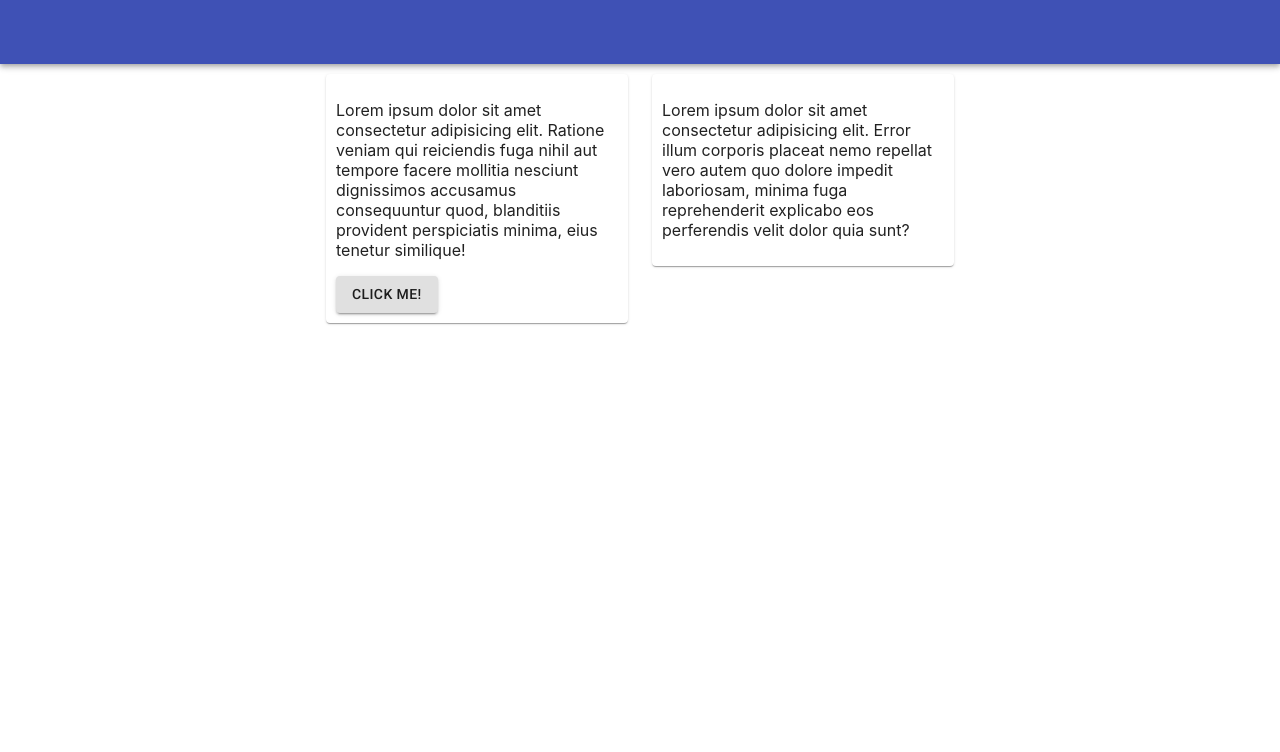
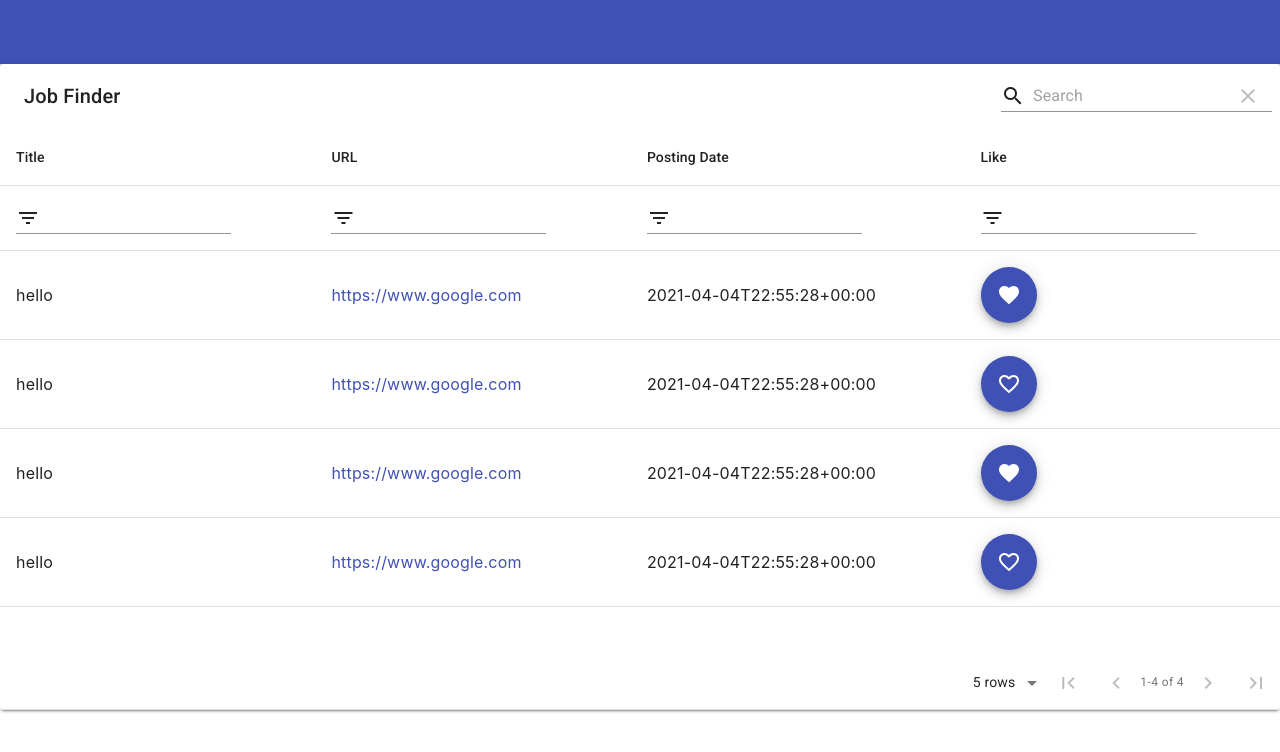
Before and after one commit to dani888/job-finder, a React (Create React App) app: page / in a window 1280 px wide. Shown: the top 752 px of the page. Built offline with nearby package versions, Linux system fonts and the light colour scheme.

Commit message:
Added material table

```diff
--- a/package.json
+++ b/package.json
@@ -8,6 +8,8 @@
     "@testing-library/jest-dom": "^5.11.10",
     "@testing-library/react": "^11.2.6",
     "@testing-library/user-event": "^12.8.3",
+    "dayjs": "^1.10.4",
+    "material-table": "^1.69.2",
     "nodemon": "^2.0.7",
     "react": "^17.0.2",
     "react-dom": "^17.0.2",
--- a/src/components/JobFinder/index.jsx
+++ b/src/components/JobFinder/index.jsx
@@ -1,7 +1,10 @@
 import { Component } from 'react';
 
 import { withStyles } from '@material-ui/core/styles';
-import { Button, Grid, Paper } from '@material-ui/core';
+import { Grid, Link, Fab } from '@material-ui/core';
+import { FavoriteBorder, Favorite } from '@material-ui/icons'
+import MaterialTable from 'material-table';
+import dayjs from 'dayjs';
 
 const styles = theme => ({
   root: {
@@ -9,31 +12,94 @@ const styles = theme => ({
   paper: {
       padding:10,
       "margin-top":10
+  },
+  table:{
+
   }
 });
 
 class JobFinder extends Component {
   constructor(props) {
     super(props);
+    this.state = {
+      data: [
+        {
+          id:"d8e025b9-9465-4e95-b951-e65b7294f1c3",
+          title:"hello",
+          url:"https://www.google.com",
+          date: dayjs().format(),
+          liked: true
+        },
+        {
+          id:"5994a83c-64ef-44a1-9f06-968d08d6c3a6",
+          title:"hello",
+          url:"https://www.google.com",
+          date: dayjs().format(),
+          liked: false
+        },
+        {
+          id:"a2eaefcb-3cec-491c-bc90-fc2fe3fc04bc",
+          title:"hello",
+          url:"https://www.google.com",
+          date: dayjs().format(),
+          liked: true
+        },
+        {
+          id:"54dba544-f833-4905-8108-8836228dd9e8",
+          title:"hello",
+          url:"https://www.google.com",
+          date: dayjs().format(),
+          liked: false
+        }
+      ],
+      isLoading:false
+    }
   }
+
+  updateFav(id){
+    this.setState(this.state.data.map(row=>{
+      if(row.id == id){
+        row.liked = !row.liked
+      }
+      return row
+    }))
+  }
+
   render() {
     const { classes } = this.props;
     return (
       <Grid container spacing={3}>
-        <Grid item lg={3} xs={12}>
-        </Grid>
-        <Grid item lg={3} xs={12}>
-          <Paper className={classes.paper}>
-            <p>Lorem ipsum dolor sit amet consectetur adipisicing elit. Ratione veniam qui reiciendis fuga nihil aut tempore facere mollitia nesciunt dignissimos accusamus consequuntur quod, blanditiis provident perspiciatis minima, eius tenetur similique!</p>
-            <Button variant="contained">Click Me!</Button>
-          </Paper>
-        </Grid>
-        <Grid item lg={3} xs={12}>
-          <Paper className={classes.paper}>
-              <p>Lorem ipsum dolor sit amet consectetur adipisicing elit. Error illum corporis placeat nemo repellat vero autem quo dolore impedit laboriosam, minima fuga reprehenderit explicabo eos perferendis velit dolor quia sunt?</p>
-          </Paper>
-        </Grid>
-        <Grid item lg={3} xs={12}>
+        <Grid item lg={12} xs={12}>
+          <MaterialTable className={classes.table}
+            title="Job Finder"
+            columns={[
+            {
+                title: 'Title',
+                field: 'title'
+            },
+            {
+                title: 'URL',
+                field: 'url',
+                render: rowData => (<Link href={rowData.url} target="_blank">{rowData.url}</Link>)
+            },
+            {
+                title: 'Posting Date',
+                field: 'date'
+            },
+            {
+                title: 'Like',
+                field: 'liked',
+                render: rowData => (<Fab color="primary" aria-label="add" onClick={e=>this.updateFav(rowData.id)}>{rowData.liked ? <Favorite/> : <FavoriteBorder/>}</Fab>)
+            }]}
+            data={this.state.data}
+            isLoading={this.state.isLoading}
+            options={{
+                search: true,
+                sorting: true,
+                filtering: true,
+                paging: true
+            }}>
+        </MaterialTable>
         </Grid>
       </Grid>
     );
```
Also changed, not shown: 2 other files (tests, documents, lock files or other folders).
